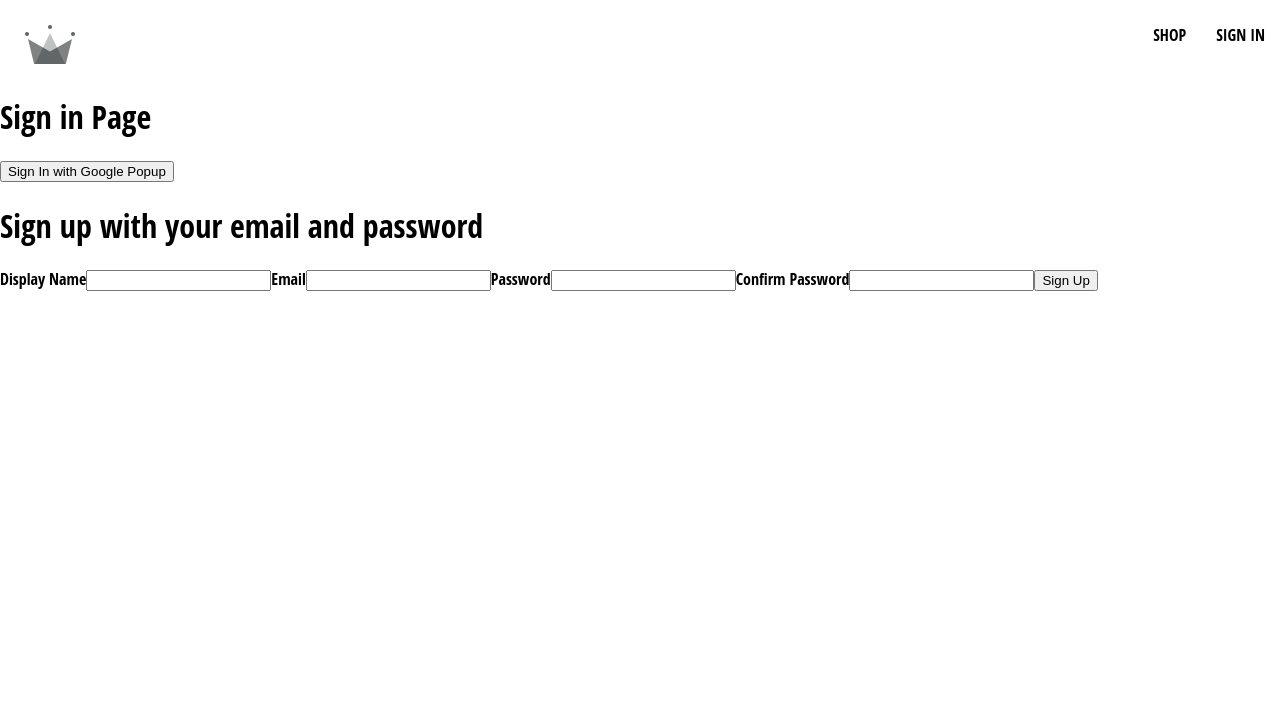
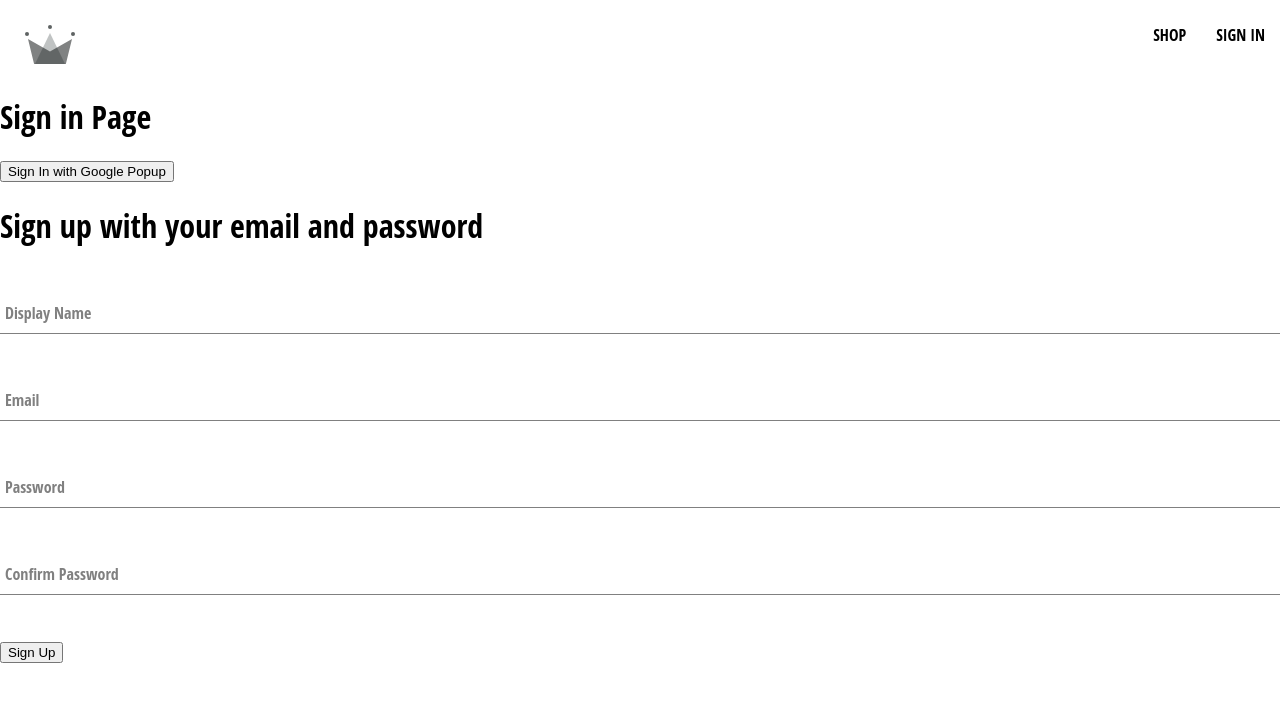
Before and after one commit to BennyKayer/react-senior-2022, a React (Create React App) app: page /sign-in in a window 1280 px wide. Shown: the top 702 px of the page. Built offline with nearby package versions, Linux system fonts and the light colour scheme.

Commit message:
#06.100 Generalizing Form input Component

```diff
--- /dev/null
+++ b/src/components/form-input/form-input.component.jsx
@@ -0,0 +1,20 @@
+import "./form-input.styles.scss";
+
+const FormInput = ({ label, ...inputProps }) => {
+    return (
+        <div className={"group"}>
+            <input className={"form-input"} {...inputProps} />
+            {label && (
+                <label
+                    className={`${
+                        inputProps.value.length ? "shrink" : ""
+                    } form-input-label`}
+                >
+                    {label}
+                </label>
+            )}
+        </div>
+    );
+};
+
+export default FormInput;
--- /dev/null
+++ b/src/components/form-input/form-input.styles.scss
@@ -0,0 +1,54 @@
+$sub-color: grey;
+$main-color: black;
+
+@mixin shrinkLabel {
+    top: -14px;
+    font-size: 12px;
+    color: $main-color;
+}
+
+.group {
+    position: relative;
+    margin: 45px 0;
+
+    .form-input {
+        background: none;
+        background-color: white;
+        color: $sub-color;
+        font-size: 18px;
+        padding: 10px 10px 10px 5px;
+        display: block;
+        width: 100%;
+        border: none;
+        border-radius: 0;
+        border-bottom: 1px solid $sub-color;
+        margin: 25px 0;
+
+        &:focus {
+            outline: none;
+        }
+
+        &:focus ~ .form-input-label {
+            @include shrinkLabel();
+        }
+    }
+
+    input[type="password"] {
+        letter-spacing: 0.3em;
+    }
+
+    .form-input-label {
+        color: $sub-color;
+        font-size: 16px;
+        font-weight: normal;
+        position: absolute;
+        pointer-events: none;
+        left: 5px;
+        top: 10px;
+        transition: 300ms ease all;
+
+        &.shrink {
+            @include shrinkLabel();
+        }
+    }
+}
--- a/src/components/sign-up-form/sign-up-form.component.jsx
+++ b/src/components/sign-up-form/sign-up-form.component.jsx
@@ -3,6 +3,7 @@
     createAuthUserWithEmailAndPassword,
     createUserDocumentFromAuth,
 } from "../../utils/firebase/firebase.utils";
+import FormInput from "../form-input/form-input.component";
 
 const defaultFormFields = {
     displayName: "",
@@ -53,8 +54,8 @@
         <div>
             <h1>Sign up with your email and password</h1>
             <form onSubmit={handleSubmit}>
-                <label htmlFor="displayName">Display Name</label>
-                <input
+                <FormInput
+                    label={"Display Name"}
                     required
                     type="text"
                     onChange={handleChange}
@@ -62,8 +63,8 @@
                     value={displayName}
                 />
 
-                <label htmlFor="email">Email</label>
-                <input
+                <FormInput
+                    label={"Email"}
                     required
                     type="email"
                     onChange={handleChange}
@@ -71,8 +72,8 @@
                     value={email}
                 />
 
-                <label htmlFor="password">Password</label>
-                <input
+                <FormInput
+                    label={"Password"}
                     required
                     type="password"
                     onChange={handleChange}
@@ -80,8 +81,8 @@
                     value={password}
                 />
 
-                <label htmlFor="confirmPassword">Confirm Password</label>
-                <input
+                <FormInput
+                    label={"Confirm Password"}
                     required
                     type="password"
                     onChange={handleChange}
```
